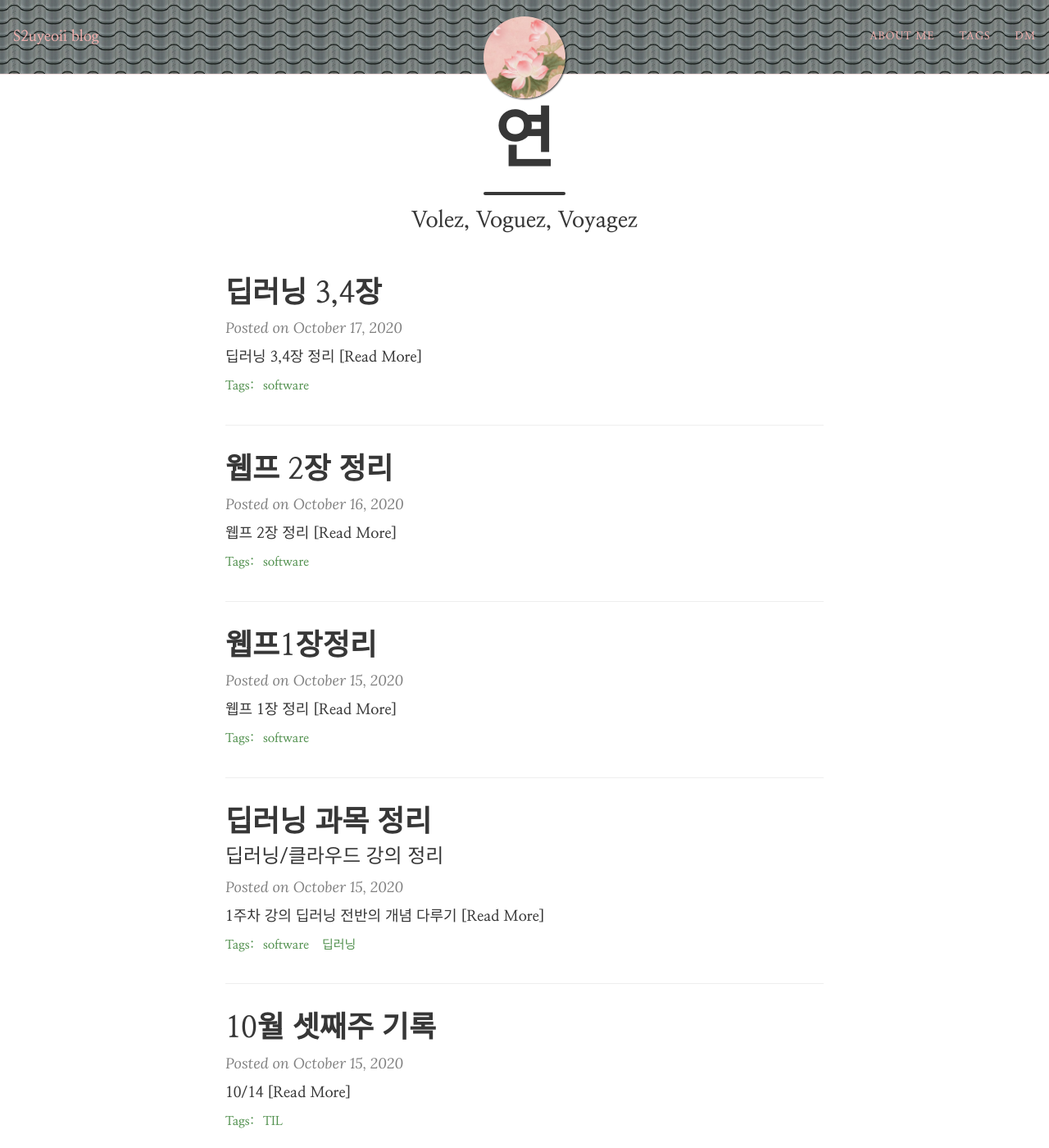
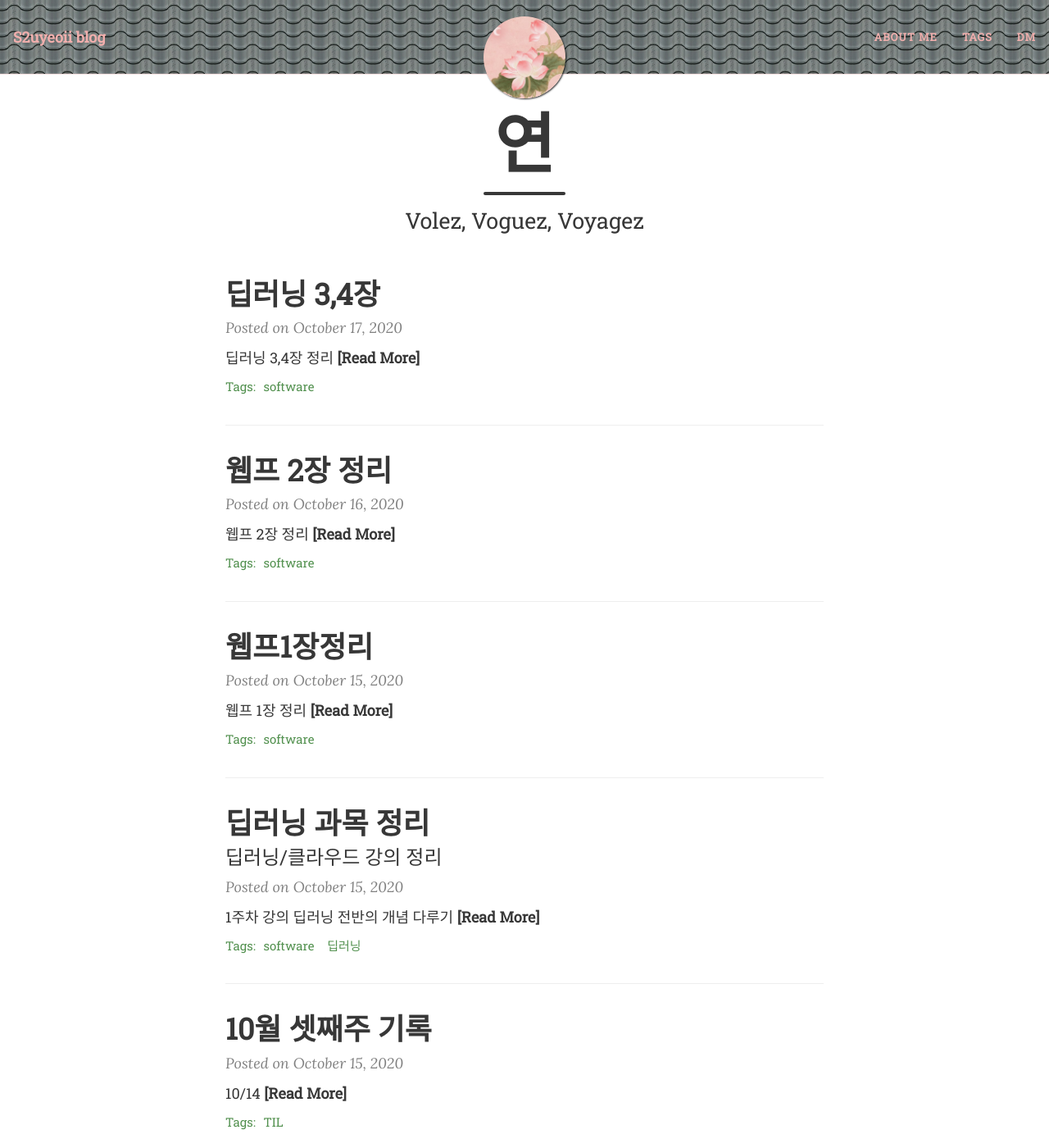
Before and after one commit to yeoneed/yeoneed.github.io, a Jekyll site: the page built from index.html, in a window 1280 px wide and 1400 px high. Shown: the whole window at 82% size. Built offline with Jekyll 4.4.1, drawn with Linux system fonts in a browser that asks for light colours; nearby versions of some CDN libraries; the list of posts is cut into pages by our own code.

Commit message:
Update beautifuljekyll.css

```diff
--- a/assets/css/beautifuljekyll.css
+++ b/assets/css/beautifuljekyll.css
@@ -4,7 +4,7 @@ layout: null
 
 /*@import url(https://cdn.jsdelivr.net/gh/moonspam/NanumSquare@1.0/nanumsquare.css);*/
 /*@import url(//fonts.googleapis.com/earlyaccess/notosanskr.css);*/
-@import url('https://fonts.googleapis.com/css2?family=Nanum+Myeongjo:wght@700&display=swap');
+@import url('https://fonts.googleapis.com/css2?family=Noto+Serif+KR:wght@500&display=swap');
 @import url('https://fonts.googleapis.com/css2?family=Roboto+Slab&display=swap');
 @import url("pygment_highlights.css");
 
@@ -15,7 +15,7 @@ html {
 }
 
 body {
-  font-family: 'Nanum Myeongjo','Roboto Slab', serif;
+  font-family: 'Noto Serif KR','Roboto Slab', serif;
   /*font-family: 'Lora', 'Times New Roman', serif;*/
   font-size: 1.125rem;
   color: {{ site.text-col | default: "#404040" }};
@@ -31,7 +31,7 @@ p {
   margin: 1.875rem 0;
 }
 h1,h2,h3,h4,h5,h6 {
-  font-family: 'Nanum Myeongjo','Roboto Slab', serif;
+  font-family: 'Noto Serif KR','Roboto Slab', serif;
   font-weight: 800;
   line-height: 1.1;
 }
@@ -139,7 +139,7 @@ img {
   background-color: {{ site.navbar-col | default: "#EAEAEA" }};
   border-bottom: 1px solid {{ site.navbar-border-col | default: "#DDDDDD" }};
   /*font-family: 'NanumSquare', 'Noto Sans KR', 'Open Sans', 'Helvetica Neue', Helvetica, Arial, sans-serif;*/
-  font-family: 'Nanum Myeongjo','Roboto Slab', serif;
+  font-family: 'Noto Serif KR','Roboto Slab', serif;
   {% if site.navbar-img %}
     background-image: url({{ site.navbar-img | relative_url }});
     background-attachment: fixed;
@@ -419,7 +419,7 @@ footer .list-inline {
 }
 footer .copyright {
   /*font-family: 'NanumSquare', 'Noto Sans KR', 'Open Sans', 'Helvetica Neue', Helvetica, Arial, sans-serif;*/
-  font-family: 'Nanum Myeongjo','Roboto Slab', serif;
+  font-family: 'Noto Serif KR','Roboto Slab', serif;
   text-align: center;
   margin-bottom: 0;
   margin-top: 0;
@@ -432,7 +432,7 @@ footer .footer-custom-content {
   text-align: center;
   margin-bottom: 0.9375rem;
    /*font-family: 'NanumSquare', 'Noto Sans KR', 'Open Sans', 'Helvetica Neue', Helvetica, Arial, sans-serif;*/
-  font-family: 'Nanum Myeongjo','Roboto Slab', serif;
+  font-family: 'Noto Serif KR','Roboto Slab', serif;
 }
 
 @media (min-width: 768px) {
@@ -471,7 +471,7 @@ footer .footer-custom-content {
 .post-preview a {
   text-decoration: none;
     /*font-family: 'NanumSquare', 'Noto Sans KR', 'Open Sans', 'Helvetica Neue', Helvetica, Arial, sans-serif;*/
-  font-family: 'Nanum Myeongjo','Roboto Slab', serif;
+  font-family: 'Noto Serif KR','Roboto Slab', serif;
   color: {{ site.text-col | default: "#404040" }};
 }
 
@@ -574,7 +574,7 @@ footer .footer-custom-content {
 
 .blog-tags {
    /*font-family: 'NanumSquare', 'Noto Sans KR', 'Open Sans', 'Helvetica Neue', Helvetica, Arial, sans-serif;*/
-  font-family: 'Nanum Myeongjo','Roboto Slab', serif;
+  font-family: 'Noto Serif KR','Roboto Slab', serif;
   font-size: 0.9375rem;
   margin-bottom: 1.875rem;
 }
@@ -622,7 +622,7 @@ footer .footer-custom-content {
 
 #full-tags-list {
   /*font-family: 'NanumSquare', 'Noto Sans KR', 'Open Sans', 'Helvetica Neue', Helvetica, Arial, sans-serif;*/
-  font-family: 'Nanum Myeongjo','Roboto Slab', serif;
+  font-family: 'Noto Serif KR','Roboto Slab', serif;
 }
 
 #full-tags-list .tag-entry {
@@ -697,7 +697,7 @@ nav.top-nav-short-permanent ~ header > .intro-header.big-img {
   line-height: 1.1;
   display: block;
   /*font-family: 'NanumSquare', 'Noto Sans KR', 'Open Sans', 'Helvetica Neue', Helvetica, Arial, sans-serif;*/
-  font-family: 'Nanum Myeongjo','Roboto Slab', serif;
+  font-family: 'Noto Serif KR','Roboto Slab', serif;
   font-weight: 300;
   margin: 0.625rem 0 0;
 }
@@ -723,7 +723,7 @@ nav.top-nav-short-permanent ~ header > .intro-header.big-img {
   font-size: 0.6875rem;
   color: #EEE;
    /*font-family: 'NanumSquare', 'Noto Sans KR', 'Open Sans', 'Helvetica Neue', Helvetica, Arial, sans-serif;*/
-  font-family: 'Nanum Myeongjo','Roboto Slab', serif;
+  font-family: 'Noto Serif KR','Roboto Slab', serif;
   right: 0;
   bottom: 0;
   display: none;
@@ -816,7 +816,7 @@ nav.top-nav-short-permanent ~ header > .intro-header.big-img {
 
 .pagination .page-item .page-link {
     /*font-family: 'NanumSquare', 'Noto Sans KR', 'Open Sans', 'Helvetica Neue', Helvetica, Arial, sans-serif;*/
-  font-family: 'Nanum Myeongjo','Roboto Slab', serif;
+  font-family: 'Noto Serif KR','Roboto Slab', serif;
   text-transform: uppercase;
   font-size: 0.875rem;
   font-weight: 800;
```
